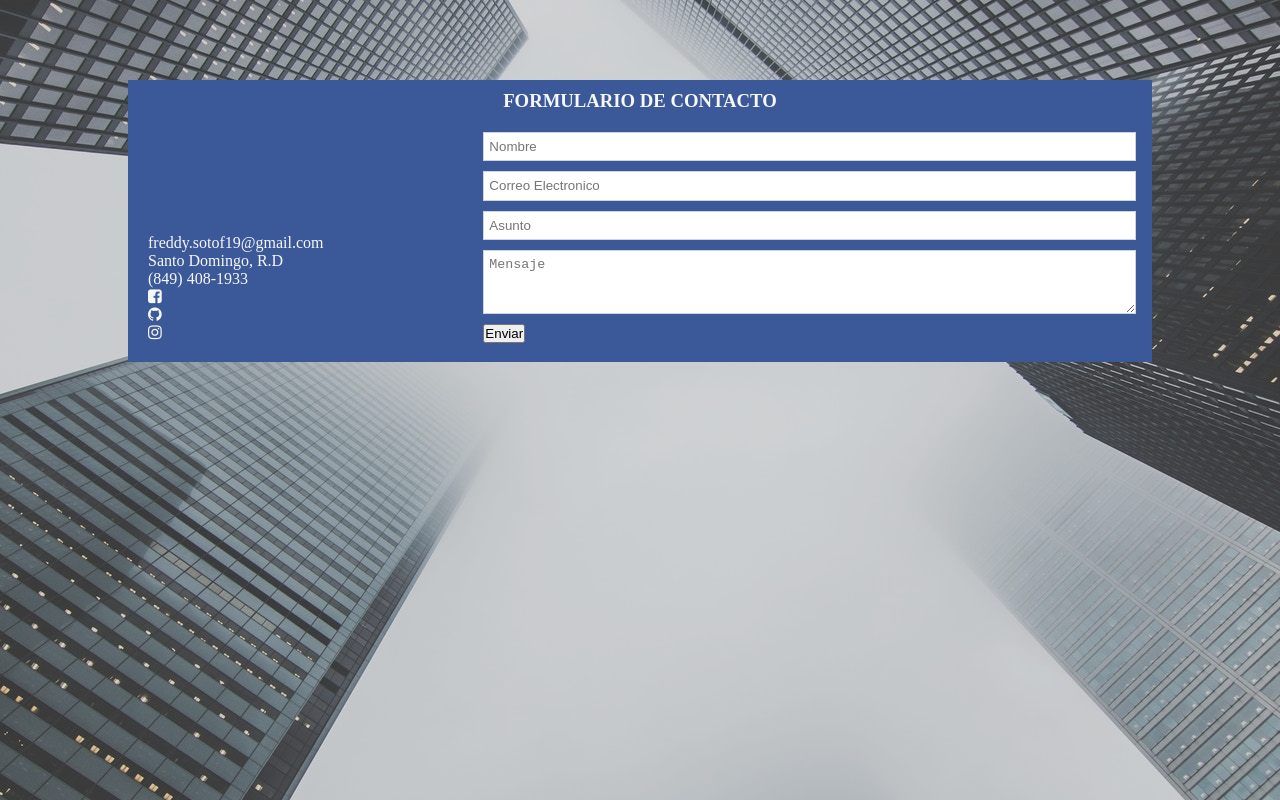
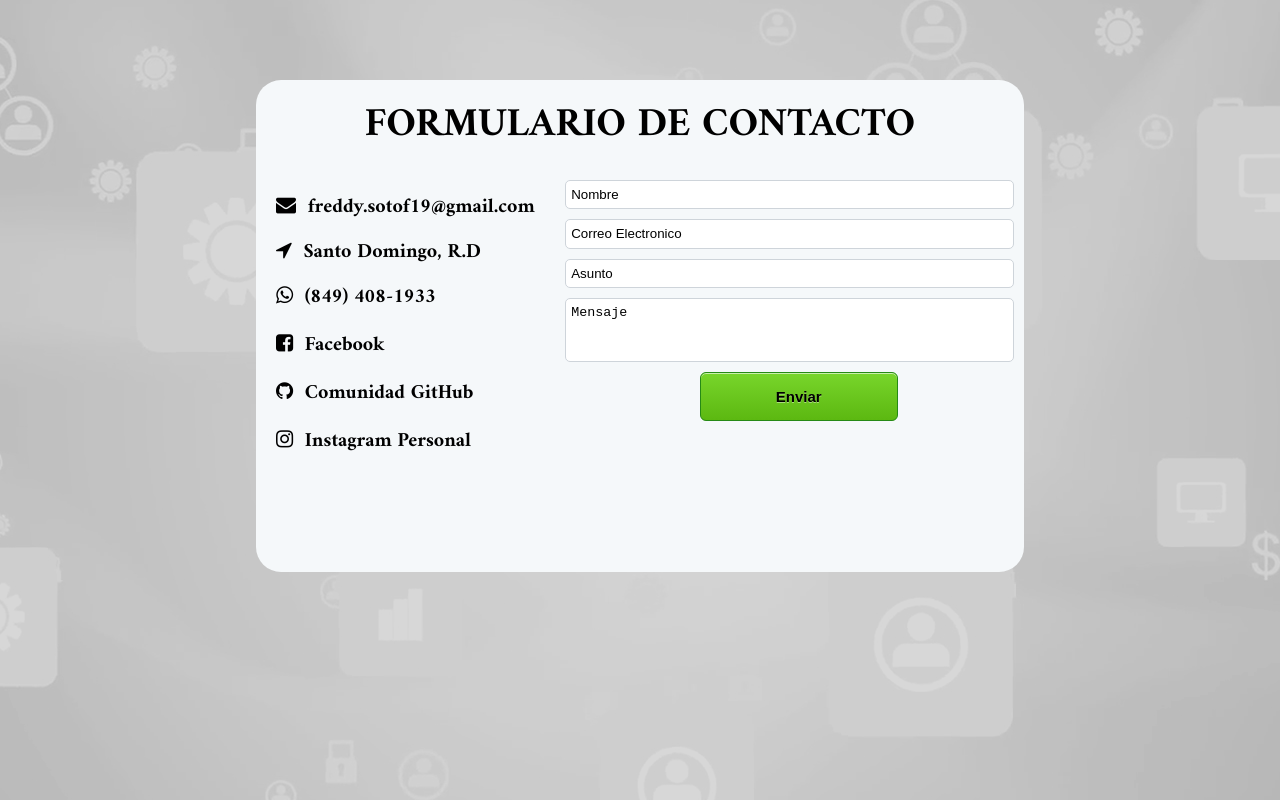
Before and after one commit to ITLA-20175505/Diplomado-FrontEnd-ITLA-2020, a plain HTML site: page HTML/Clase 2/Formulario Contacto/contacto.html in a window 1280 px wide. Drawn offline with Linux system fonts and the light colour scheme; a web font is replaced by a local one.

Commit message:
Terminacion

```diff
--- a/HTML/Clase 2/Formulario Contacto/Assets/css/style.css
+++ b/HTML/Clase 2/Formulario Contacto/Assets/css/style.css
@@ -1,4 +1,4 @@
-@import url('https://fonts.googleapis.com/css2?family=Suez+One&display=swap" rel="stylesheet"');
+@import url('https://fonts.googleapis.com/css2?family=Amiri:wght@700&display=swap');
 @import url('https://stackpath.bootstrapcdn.com/font-awesome/4.7.0/css/font-awesome.min.css');
 * {
     box-sizing: border-box;
@@ -9,11 +9,11 @@
 
 body {
     margin: 0px;
-    font-family: Suez One;
+    font-family: 'Amiri', serif;
 }
 
 main {
-    background-image: url("../img/bg-principal.jpg");
+    background-image: url("../img/freddyeselmejor.jpg");
     /* filter: grayscale(100%); */
     background-position: 50% 50%;
     height: 100vh;
@@ -29,24 +29,27 @@ main {
 }
 
 .title {
-    color: white;
+    color: black;
     text-transform: uppercase;
     text-align: center;
     margin-bottom: 20px;
+    font-size: 40px;
 }
 
 .form-container {
     position: relative;
-    width: 80%;
+    width: 60%;
     height: auto;
-    left: 10%;
-    background: #3b5998;
+    left: 20%;
+    background: #f5f8fa;
     padding: 10px !important;
     top: 10%;
+    border-radius: 25px;
 }
 
 .container {
     width: 100%;
+    padding: 0 0 5em;
 }
 
 .container>article {
@@ -54,16 +57,51 @@ main {
 }
 
 .info {
-    width: 34%;
-    padding: 10px;
+    padding: 10px
+}
+
+.info>* {
+    display: block;
+    font-size: 20px;
+}
+
+.info ul>li {
+    margin-bottom: 10px;
+}
+
+a {
+    color: black;
+    text-decoration: none;
+}
+
+a:after {
+    content: '';
+    width: 0px;
+    height: 3px;
+    display: block;
+    background: orange;
+    transition: 300ms;
+}
+
+a:hover:after {
+    width: 100%;
 }
 
 .form {
-    width: 65%;
+    width: 60%;
+    float: right;
 }
 
 form>* {
     display: block;
+}
+
+input::placeholder {
+    color: black;
+}
+
+textarea::placeholder {
+    color: black;
 }
 
 input,
@@ -73,8 +111,40 @@ textarea {
     line-height: 1.3;
     margin-bottom: 10px;
     border: 1px solid #ced4da;
+    border-radius: 5px;
+    transition: border-width 0.2s linear;
+    resize: none;
+}
+
+input:hover,
+textarea:hover {
+    border-right: 5px solid orange;
+}
+
+.btnSubmit {
+    position: relative;
+    box-shadow: inset 0px 1px 0px 0px #caefab;
+    background: linear-gradient(to bottom, #77d42a 5%, #5cb811 100%);
+    background-color: #77d42a;
+    border-radius: 6px;
+    border: 1px solid #268a16;
+    display: inline-block;
+    cursor: pointer;
+    color: black;
+    font-family: Arial;
+    font-size: 15px;
+    font-weight: bold;
+    padding: 1em 5em;
+    text-decoration: none;
+    text-shadow: 0px 1px 0px #aade7c;
+    left: 30%;
+}
+
+.btnSubmit:hover {
+    background: linear-gradient(to bottom, #5cb811 5%, #77d42a 100%);
+    background-color: #5cb811;
 }
 
 .font-color {
-    color: #f7f7f7;
+    color: black;
 }
--- a/HTML/Clase 2/Formulario Contacto/contacto.html
+++ b/HTML/Clase 2/Formulario Contacto/contacto.html
@@ -20,19 +20,19 @@
             <section class="container">
                 <article class="info font-color">
                     <ul>
-                        <li>freddy.sotof19@gmail.com</li>
-                        <li>Santo Domingo, R.D</li>
-                        <li>(849) 408-1933</li>
+                        <li><i class="fa fa-envelope" aria-hidden="true"></i>&nbsp; freddy.sotof19@gmail.com</li>
+                        <li><i class="fa fa-location-arrow" aria-hidden="true"></i>&nbsp; Santo Domingo, R.D</li>
+                        <li><a href="https://wa.me/18494081933" target="_blank"><i class="fa fa-whatsapp" aria-hidden="true"></i>&nbsp; (849) 408-1933</li></a>
                     </ul>
                     <ul>
                         <li>
-                            <i class="fa fa-facebook-square" aria-hidden="true"></i>
+                            <a href="https://www.facebook.com/FreddySotoF" target="_blank"><i class="fa fa-facebook-square" aria-hidden="true"></i>&nbsp; Facebook</a>
                         </li>
                         <li>
-                            <i class="fa fa-github" aria-hidden="true"></i>
+                            <a href="https://github.com/freddysotof" target="_blank"> <i class="fa fa-github" aria-hidden="true"></i>&nbsp; Comunidad GitHub</a>
                         </li>
                         <li>
-                            <i class="fa fa-instagram" aria-hidden="true"></i>
+                            <a href="https://www.instagram.com/freddysotof/" target="_blank"> <i class="fa fa-instagram" aria-hidden="true"></i>&nbsp; Instagram Personal</a>
                         </li>
                     </ul>
                 </article>
@@ -43,7 +43,7 @@
                         <input type="text" placeholder="Correo Electronico" />
                         <input type="text" placeholder="Asunto" />
                         <textarea rows="3" placeholder="Mensaje"></textarea>
-                        <button type="submit">Enviar</button>
+                        <button class="btnSubmit" type="submit">Enviar</button>
                     </form>
                 </article>
             </section>
```
Also changed, not shown: HTML/Clase 2/Formulario Contacto/Assets/img/developing.jpg (added), HTML/Clase 2/Formulario Contacto/Assets/img/developing1.png (added), HTML/Clase 2/Formulario Contacto/Assets/img/freddyeselmejor.jpg (added).
